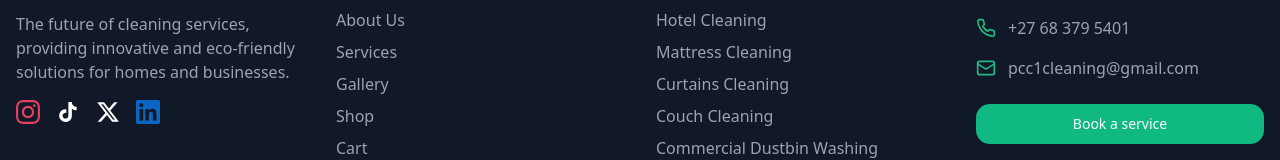
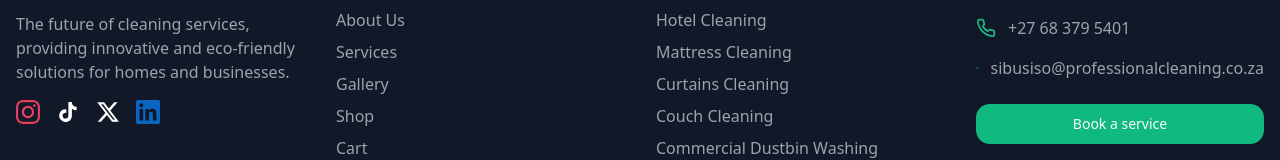
Before and after one commit to mcma123/Proffesional-cleaning-company, a React (Vite) app: page / in a window 1280 px wide. Shown: the part 6977-7137 px from the top of the page. Built offline with nearby package versions, Linux system fonts and the light colour scheme.

Commit message:
Emailadded

```diff
--- a/src/components/contact/ContactInfo.tsx
+++ b/src/components/contact/ContactInfo.tsx
@@ -28,8 +28,8 @@ export const ContactInfo = () => {
     {
       icon: <Mail className="h-5 w-5" />,
       title: 'Email',
-      info: 'pcc1cleaning@gmail.com',
-      action: 'mailto:pcc1cleaning@gmail.com'
+      info: 'sibusiso@professionalcleaning.co.za',
+      action: 'mailto:sibusiso@professionalcleaning.co.za'
     },
     {
       icon: <MapPin className="h-5 w-5" />,
--- a/src/components/layout/Footer.tsx
+++ b/src/components/layout/Footer.tsx
@@ -125,7 +125,7 @@ export const Footer = () => {
               </div>
               <div className="flex items-center">
                 <Mail className="h-5 w-5 text-clean-green-400 mr-3" />
-                <p className="text-gray-400">pcc1cleaning@gmail.com</p>
+                <p className="text-gray-400">sibusiso@professionalcleaning.co.za</p>
               </div>
               <div className="pt-2">
                 <Button className="w-full bg-clean-green-500 hover:bg-clean-green-600">
```
